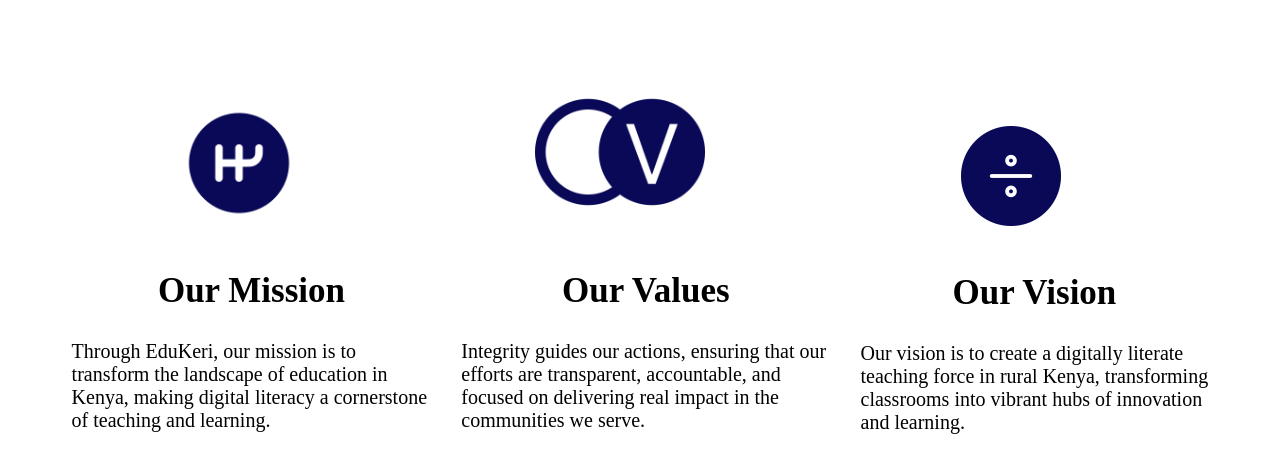
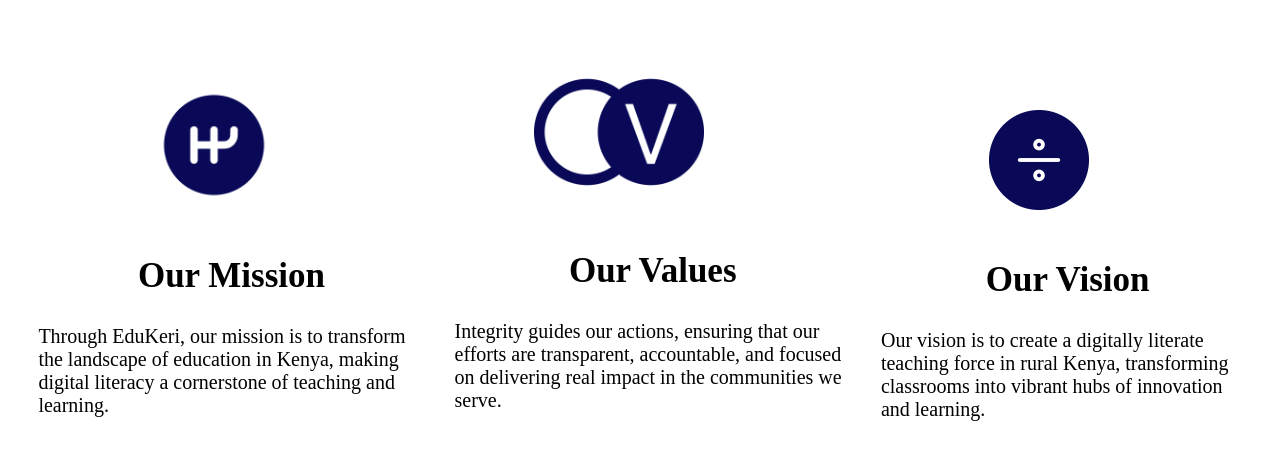
Before and after one commit to akirachix/Icons-Informational, a React (Create React App) app in the folder informational/: page / in a window 1280 px wide. Shown: the part 659-1132 px from the top of the page. Built offline with nearby package versions, Linux system fonts and the light colour scheme.

Commit message:
made a new component for the about us section

```diff
--- a/informational/src/AboutUs/index.css
+++ b/informational/src/AboutUs/index.css
@@ -133,8 +133,9 @@
     flex-direction: column;
     justify-content: center;
     justify-content: space-evenly;
-    margin: 10%;
+    margin: 4%;
     margin-top: 0%;
+    margin-right: 0%;
     gap: 0px;
   }
   #content{
@@ -258,10 +259,11 @@
     flex-direction: column;
     justify-content: center;
     justify-content: space-evenly;
-    margin: 10%;
+    padding: 0%;
     margin-top: 0%;
     gap: 0px;
-    margin-left: 5%;
+    margin-left: 0%;
+    margin-right: 0%
   }
 
   .mission {
@@ -371,7 +373,8 @@
     flex-direction: row;
     justify-content: center;
     justify-content: space-evenly;
-    margin: 3%;
+    margin: 4%;
+    padding-right: 0%;
     margin-bottom: 0%;
     gap: 50px;
   }
@@ -462,7 +465,8 @@
   @media only screen and (min-width: 1025px) and (max-width: 1280px) {
 
   .aboutus-sections {
-    margin: 60px;
+    margin: 0px;
+
   }
   #content{
     font-size: 20px;
@@ -485,8 +489,9 @@
     flex-direction: row;
     justify-content: center;
     justify-content: space-evenly;
-    margin: 1%;
-    margin-top: 0%;
+    margin: 3%;
+    margin-left: 3%;
+    margin-right: 2%;
     gap: 30px;
     text-align: start;
   }
@@ -595,7 +600,10 @@
     display: flex;
     justify-content: center;
     justify-content: space-evenly;
-    margin: 5%;
+    margin: 1.5%;
+    padding-bottom: 10%;
+    margin-right: 0%;
+    padding-left: 0%;
     margin-top: 0%;
     gap: 50px;
   }
```
